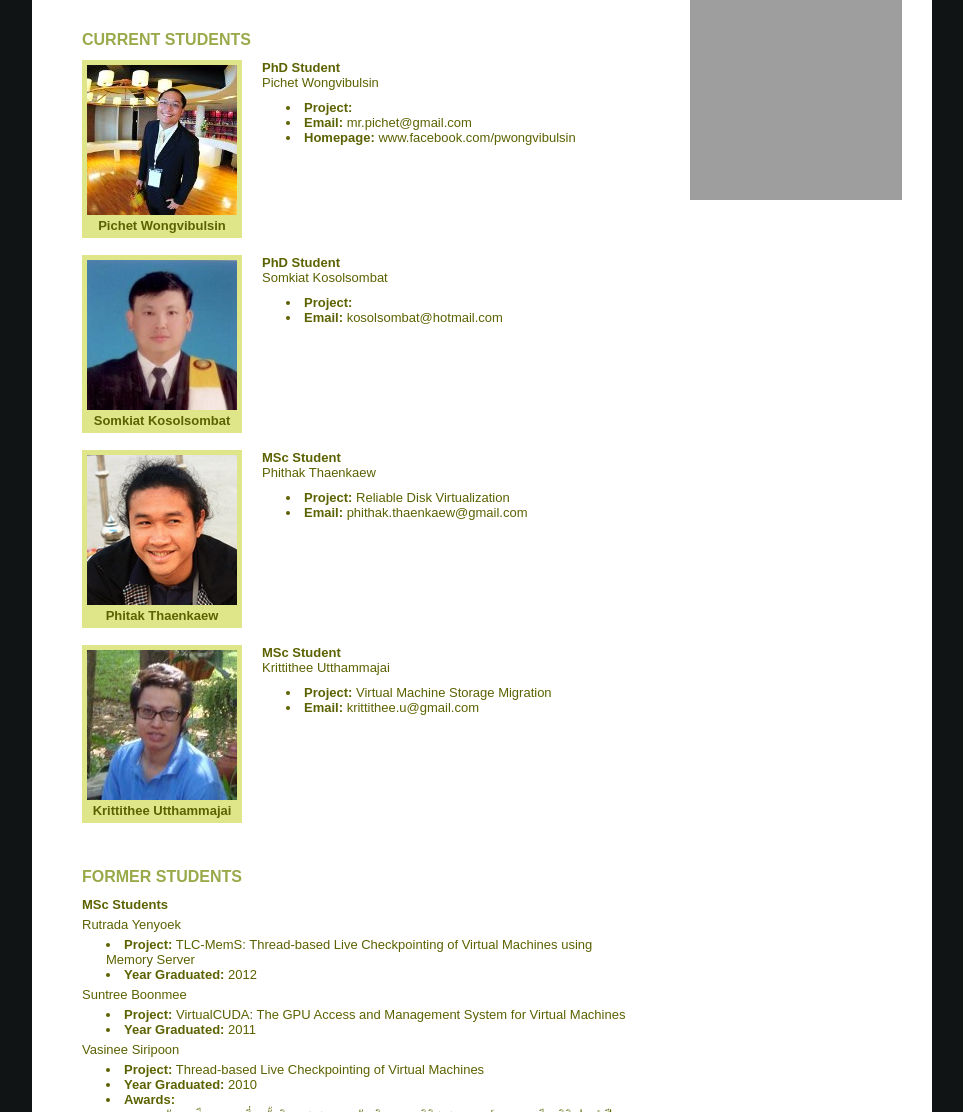
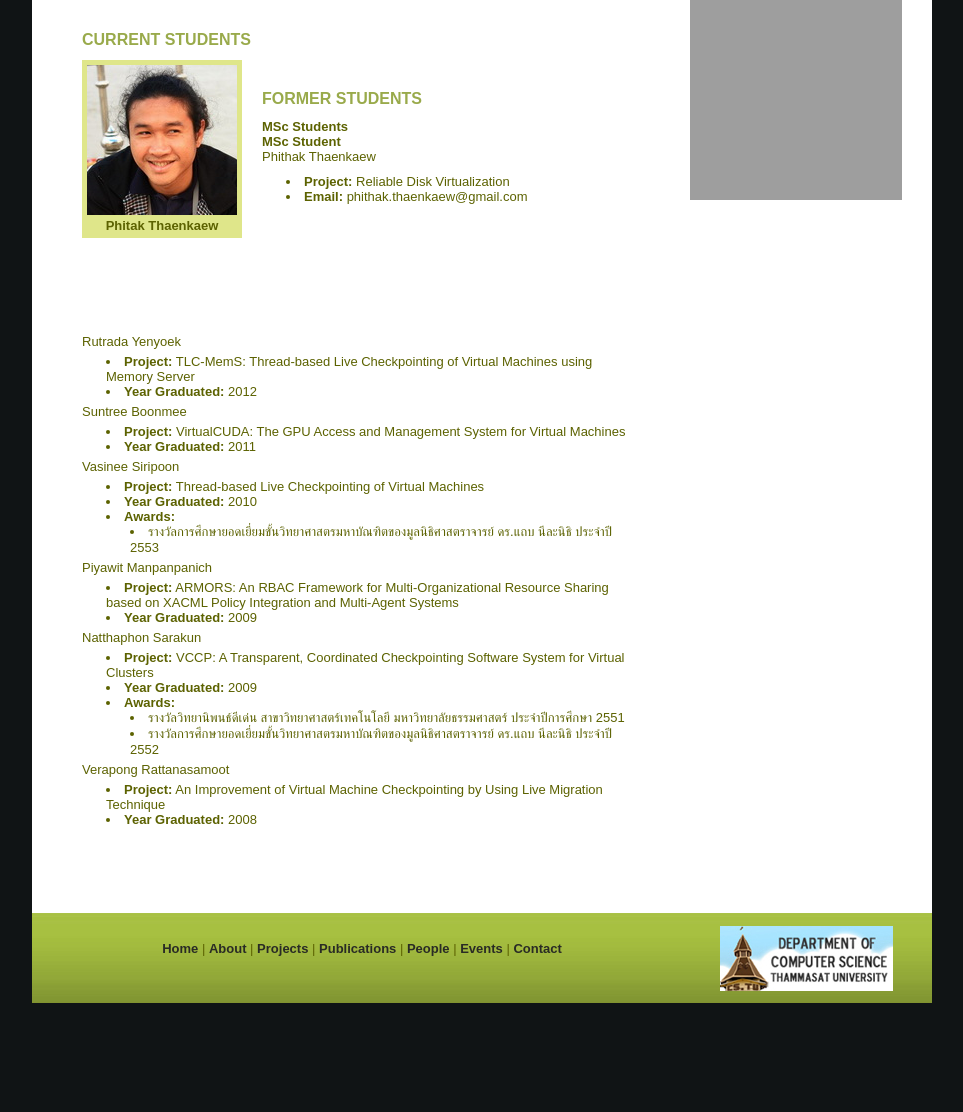
Before and after one commit to vasabilab/vasabilab.github.io, a plain HTML site: page people.html in a window 1280 px wide. Shown: the part 731-1843 px from the top of the page, without its empty margins (158-1121 px from the left). After the commit the page ends 1734 px from the top, so only its background shows below. Drawn offline with Linux system fonts and the light colour scheme; grey boxes are pictures that could not be loaded.

Commit message:
Update people.html

```diff
--- a/people.html
+++ b/people.html
@@ -67,35 +67,18 @@
             <p>&nbsp;</p>
             <h1>Current Students</h1>
 
-            <div id="photo">
-              <img src="images/people/pichet.jpg" alt="" /><br />
-                <strong>Pichet Wongvibulsin</strong>
-            </div>
-            <div id=description>
-            <b>PhD Student</b><br />Pichet Wongvibulsin<br />
-            <div id=descli>
-            <li><strong>Project:</strong></li>
-            <li><strong>Email:</strong> mr.pichet@gmail.com</li>
-            <li><strong>Homepage:</strong> www.facebook.com/pwongvibulsin</li>
-            </div>
-            </div>
 
-            <div id="photo">
-              <img src="images/people/somkiat.jpg" alt="" /><br />
-                <strong>Somkiat Kosolsombat</strong>
-            </div>
-            <div id=description>
-            <b>PhD Student</b><br />Somkiat Kosolsombat<br />
-            <div id=descli>
-            <li><strong>Project:</strong></li>
-            <li><strong>Email:</strong> kosolsombat@hotmail.com</li>
-            </div>
-            </div>
+
 
             <div id="photo">
               <img src="images/people/phitak.jpg" alt="" /><br />
                 <strong>Phitak Thaenkaew</strong>
             </div>
+
+            <p>&nbsp;</p>
+            <h1>Former Students</h1>
+            <b>MSc Students</b><br />
+
             <div id=description>
             <b>MSc Student</b><br />Phithak Thaenkaew<br />
             <div id=descli>
@@ -103,22 +86,6 @@
             <li><strong>Email:</strong> phithak.thaenkaew@gmail.com</li>
             </div>
             </div>
-
-            <div id="photo">
-              <img src="images/people/krittithee.jpg" alt="" /><br />
-                <strong>Krittithee Utthammajai</strong>
-            </div>
-            <div id=description>
-            <b>MSc Student</b><br />Krittithee Utthammajai<br />
-            <div id=descli>
-            <li><strong>Project:</strong> Virtual Machine Storage Migration</li>
-            <li><strong>Email:</strong> krittithee.u@gmail.com</li>
-            </div>
-            </div>
-
-            <p>&nbsp;</p>
-            <h1>Former Students</h1>
-            <b>MSc Students</b><br />
 
             <div id=description1>
             Rutrada Yenyoek
```
